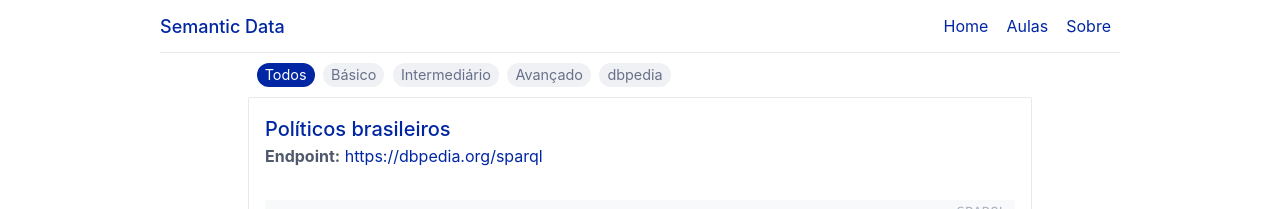
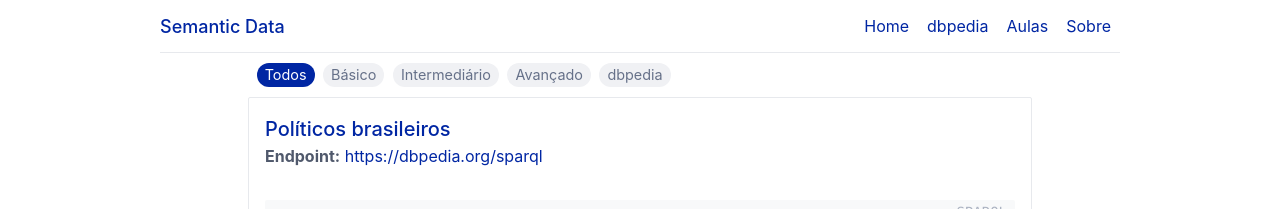
Before and after one commit to LinkedOpenDataUFRJ/Semantic-Data, a Jekyll site: the page built from index.html, in a window 1280 px wide and 900 px high. Shown: the top 209 px of the window. Built offline with Jekyll 4.4.1, drawn with Linux system fonts in a browser that asks for light colours.

Commit message:
Update header.html

```diff
--- a/_includes/header.html
+++ b/_includes/header.html
@@ -5,6 +5,7 @@
 
   <section class="navbar-section">
       <a href="{{ site.baseurl }}/" class="btn btn-link">Home</a>
+      <a href="{{ site.baseurl }}/dbpedia/" class="btn btn-link">dbpedia</a>
       <a href="{{ site.baseurl }}/learn/" class="btn btn-link">Aulas</a>
       <a href="{{ site.baseurl }}/about/" class="btn btn-link">Sobre</a>
   </section>
```
